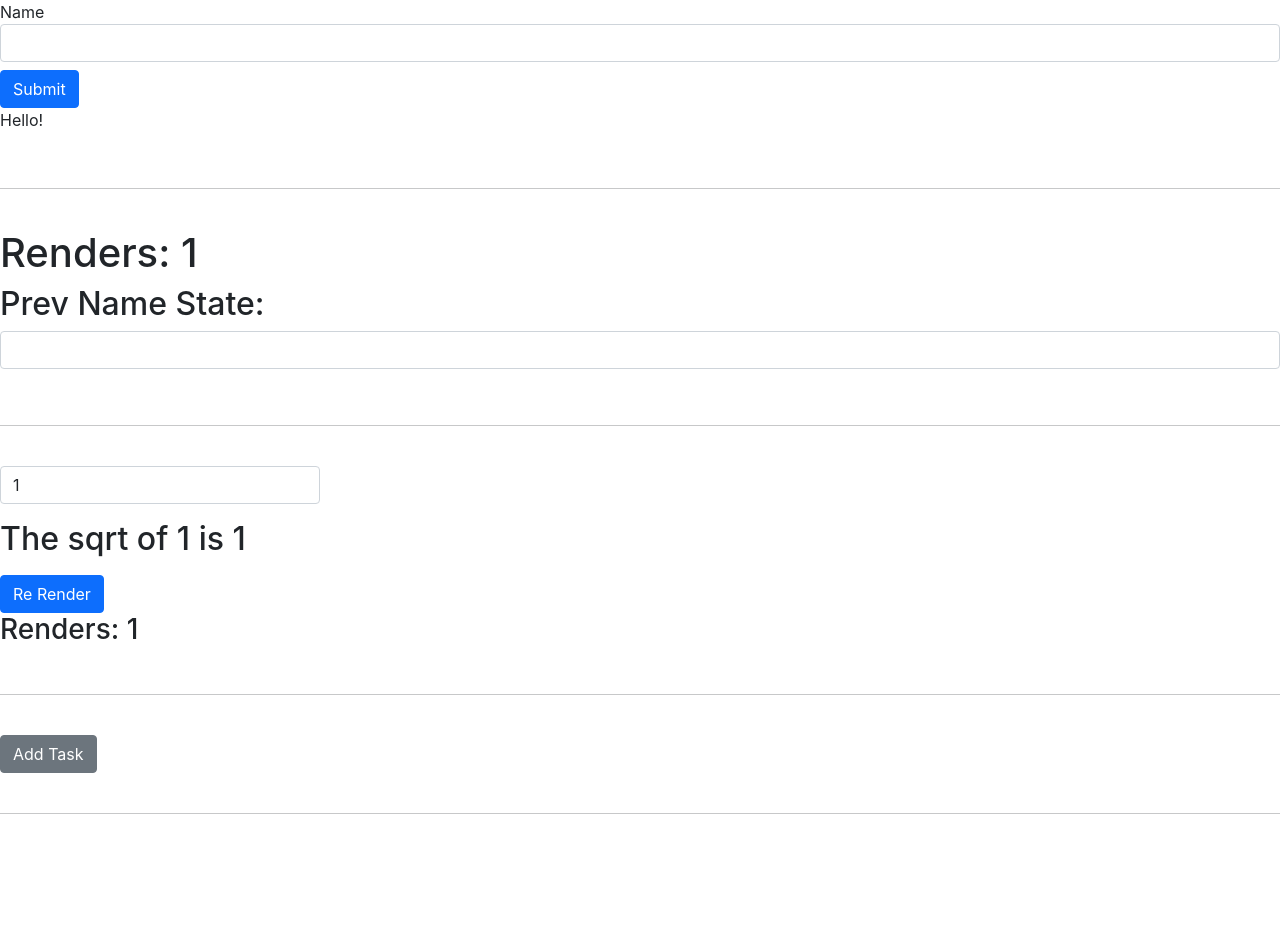
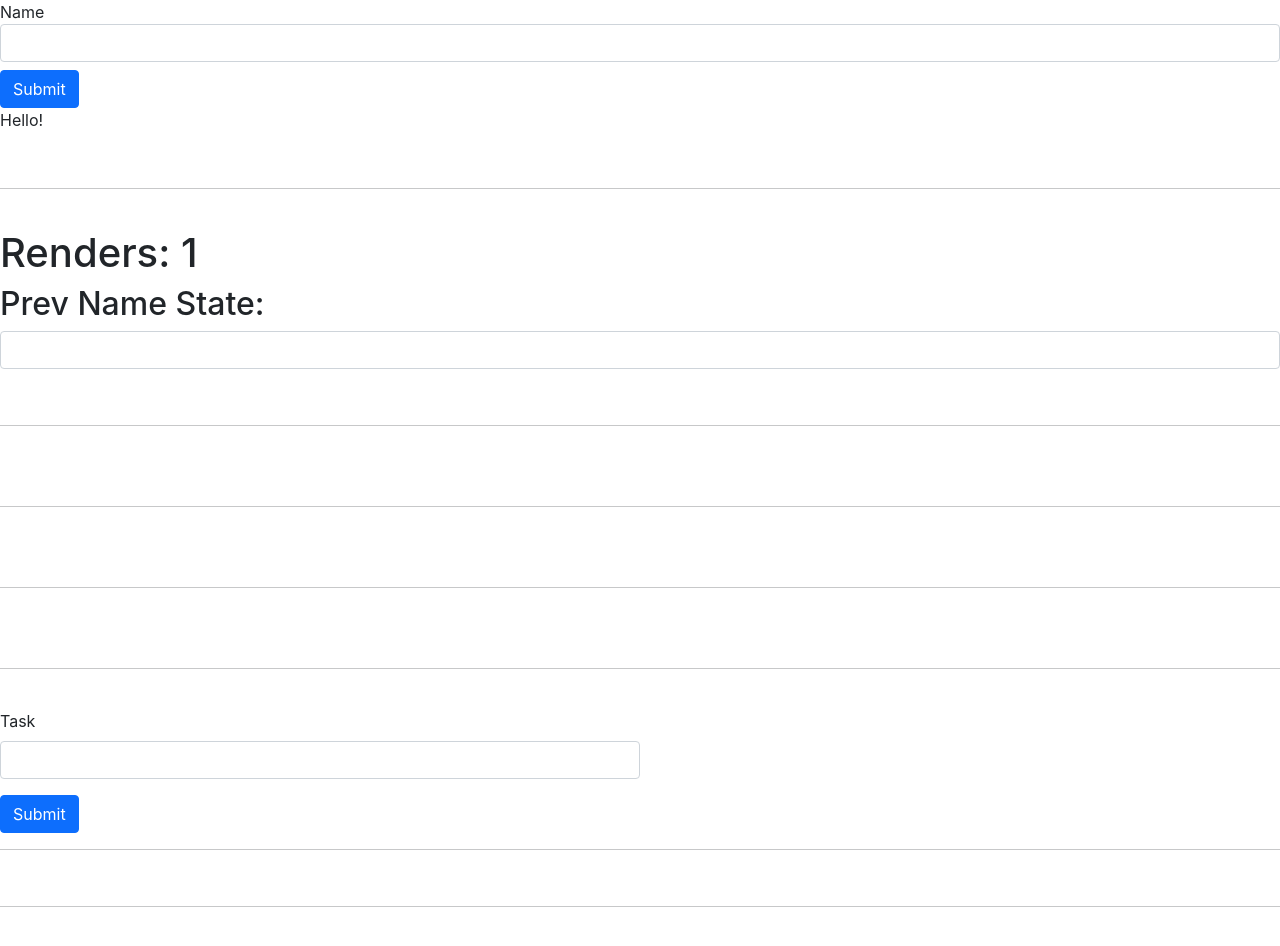
Before and after one commit to lenzoface/hooks-sandbox, a React (Create React App) app: page / in a window 1280 px wide. Before the commit the page ends 854 px from the top, so only its background shows below. Built offline with nearby package versions, Linux system fonts and the light colour scheme.

Commit message:
2 custom hooks examples

```diff
--- a/src/App.js
+++ b/src/App.js
@@ -1,8 +1,11 @@
 import UseRefExample1 from "./components/UseRefExample1";
 import UseRefExample2 from "./components/UseRefExample2";
-import UseRefExample3 from "./components/UseRefExample3";
+// import UseRefExample3 from "./components/UseRefExample3";
 import UseMemoExample from "./components/UseMemoExample";
 import UseCallbackExample from "./components/UseCallbackExample";
+import CustomHookExample1 from "./components/CustomHookExample1";
+import CustomHookExample2 from "./components/CustomHookExample2";
+
 
 function App() {
   return (
@@ -16,11 +19,19 @@ function App() {
       <hr/>
       <br/>
       {/* <UseRefExample3 /> */}
-      <UseMemoExample />
+      {/* <UseMemoExample /> */}
       <br/>
       <hr/>
       <br/>
-      <UseCallbackExample />
+      {/* <UseCallbackExample /> */}
+      <br/>
+      <hr/>
+      <br/>
+      {/* <CustomHookExample1 /> */}
+      <br/>
+      <hr/>
+      <br/>
+      <CustomHookExample2 />
       <br/>
       <hr/>
       <br/>
--- /dev/null
+++ b/src/components/CustomHookExample1.jsx
@@ -0,0 +1,19 @@
+import useFetch from "../hooks/useFetch"
+
+function CustomHookExample1() {
+    const {data, loading, error}= useFetch('https://jsonplaceholder.typicode.com/posts', {})
+
+    if(loading) {
+        return <h3>Loading...</h3>
+    }
+
+  return (
+    <div>
+        {data.map(post => (
+            <h3 key={post.id}>{post.title}</h3>
+        ))}
+    </div>
+  )
+}
+
+export default CustomHookExample1
--- /dev/null
+++ b/src/components/CustomHookExample2.jsx
@@ -0,0 +1,43 @@
+import useLocalStorage from "../hooks/useLocalStorage"
+
+function CustomHookExample2() {
+    const [task, setTask] = useLocalStorage('task', '')
+    const [tasks, setTasks] = useLocalStorage('tasks', [])
+
+    const onSubmit = e => {
+        e.preventDefault()
+
+        const taskObj = {
+            task,
+            completed: false,
+            date: new Date().toLocaleDateString()
+        }
+
+        setTasks([...tasks, taskObj])
+    }
+
+    return (
+        <>
+            <form className="w-50" onSubmit={onSubmit}>
+                <div className="mb-3">
+                    <label htmlFor="test" className="form-label">Task</label>
+                    <input
+                        id="test"
+                        className="form-control"
+                        type="text"
+                        value={task}
+                        onChange={(e) => setTask(e.target.value)} />
+                </div>
+                <button type="submit" className="btn btn-primary">Submit</button>
+            </form>
+
+            <hr />
+
+            {tasks.map((task) => (
+                <h3 key={task.date}>{task.task}</h3>
+            ))}
+        </>
+    )
+}
+
+export default CustomHookExample2
--- /dev/null
+++ b/src/hooks/useFetch.js
@@ -0,0 +1,29 @@
+import { useState, useEffect } from "react"
+
+function useFetch(url, options) {
+    const [loading, setLoading] = useState(true)
+    const [error, setError] = useState(null)
+    const [data, setData] = useState(null)
+
+    useEffect(() => {
+        const fetchData = async () => {
+            try {
+                const response = await fetch(url, options)
+                const data = await response.json()
+
+                setData(data)
+                setLoading(false)
+            } catch (error) {
+                setError(error)
+                setLoading(false)
+            }
+        }
+
+        fetchData()
+        // eslint-disable-next-line react-hooks/exhaustive-deps
+    }, [])
+
+    return { data, loading, error }
+}
+
+export default useFetch
--- /dev/null
+++ b/src/hooks/useLocalStorage.js
@@ -0,0 +1,23 @@
+import { useState } from "react"
+
+function useLocalStorage(key, initialValue) {
+    const [localStorageValue, setLocalStorageValue] = useState(() => getLocalStorgaValue(key, initialValue))
+
+    const setValue = (value) => {
+        // Check if function
+        const valueToStore = value instanceof Function ? value(localStorageValue) : value
+        // Set to state
+        setLocalStorageValue(value)
+        // Set to local storage
+        localStorage.setItem(key, JSON.stringify(valueToStore))
+    }
+
+  return [localStorageValue, setValue]
+}
+
+function getLocalStorgaValue(key, initialValue) {
+    const itemFromStorage = localStorage.getItem(key)
+    return itemFromStorage ? JSON.parse(itemFromStorage) : initialValue
+}
+
+export default useLocalStorage
```
